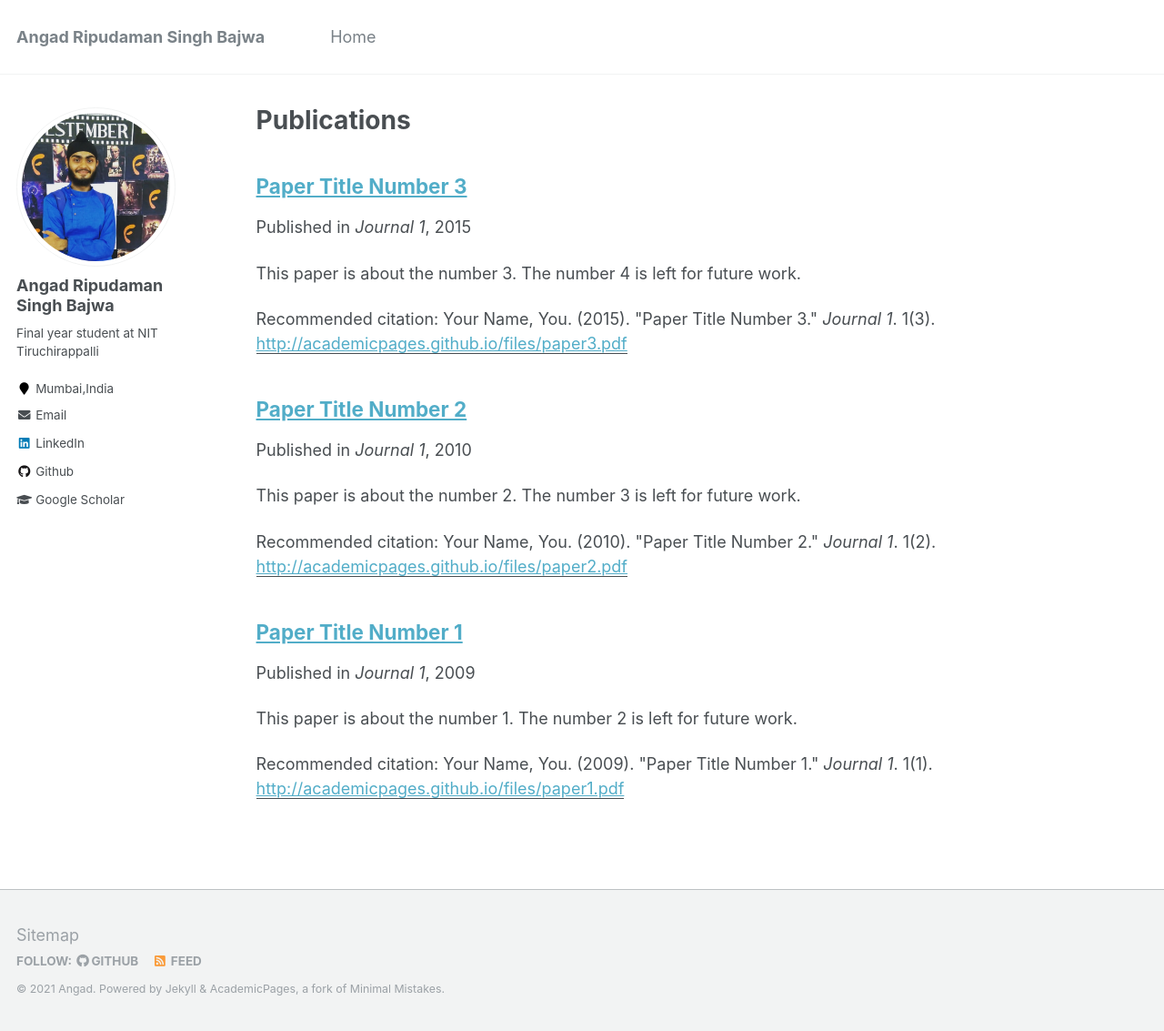
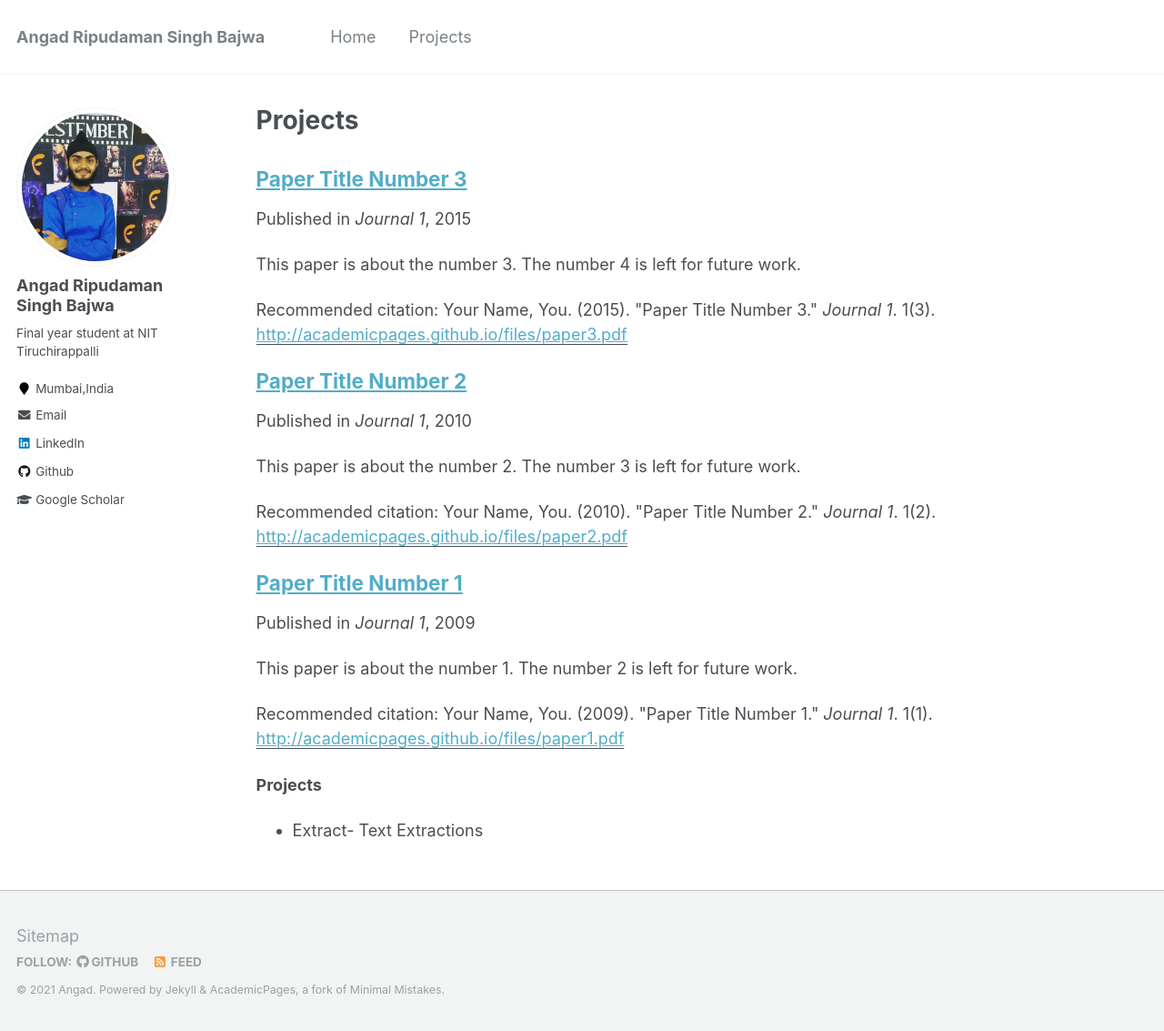
Before and after one commit to angadbajwa23/angadbajwa23.github.io, a Jekyll site: the page built from _pages/publications.md, in a window 1280 px wide and 1133 px high. Shown: the whole window at 91% size. Built offline with Jekyll 4.4.1, drawn with Linux system fonts in a browser that asks for light colours.

Commit message:
ML and projects

```diff
--- a/_data/navigation.yml
+++ b/_data/navigation.yml
@@ -8,3 +8,6 @@ main:
 
   - title: "Home"
     url: /
+
+  - title: "Projects"
+    url: /Projects/
--- a/_pages/publications.md
+++ b/_pages/publications.md
@@ -1,7 +1,7 @@
 ---
-layout: archive
-title: "Publications"
-permalink: /publications/
+
+title: "Projects"
+permalink: /Projects/
 author_profile: true
 ---
 
@@ -14,3 +14,9 @@ author_profile: true
 {% for post in site.publications reversed %}
   {% include archive-single.html %}
 {% endfor %}
+
+
+**Projects**
+
+
+- Extract- Text Extractions
```
Also changed, not shown: _pages/about.md (+4 -2 lines), _pages/non-menu-page.md (+2 -5 lines).
